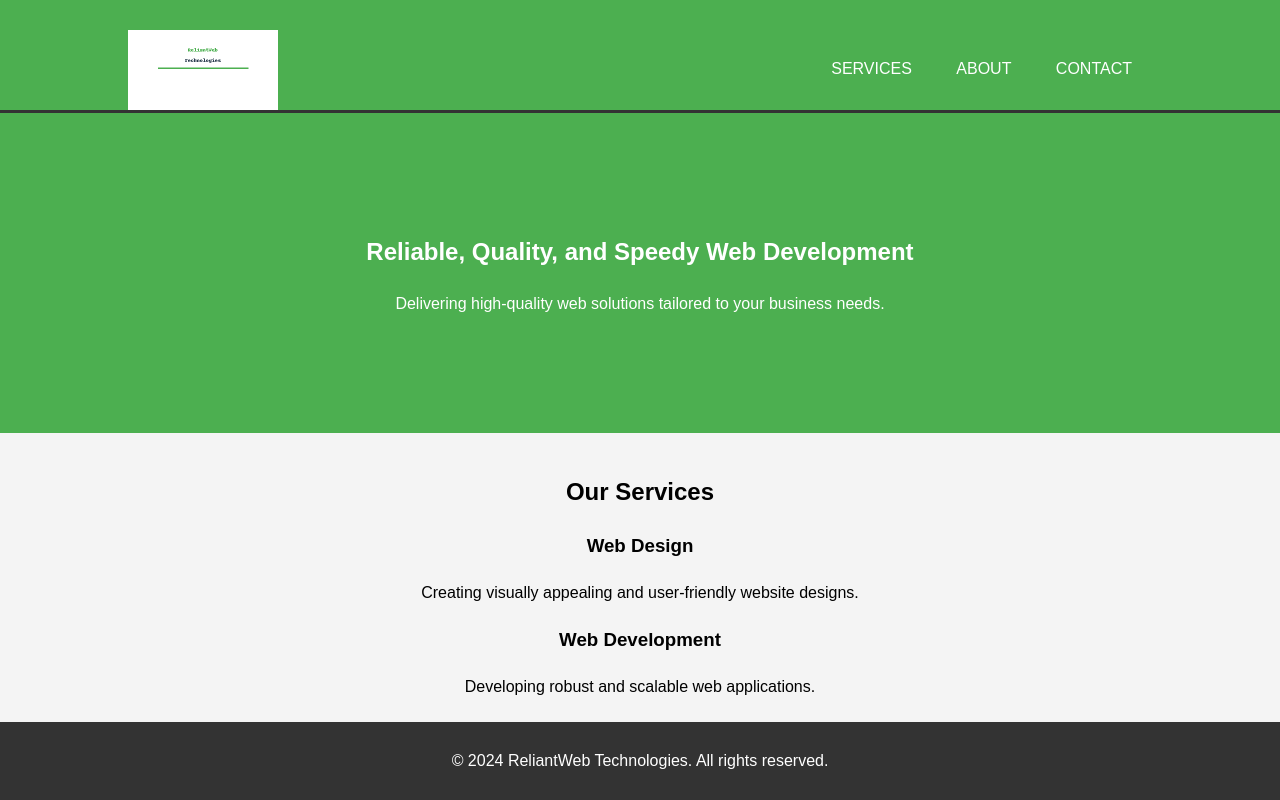
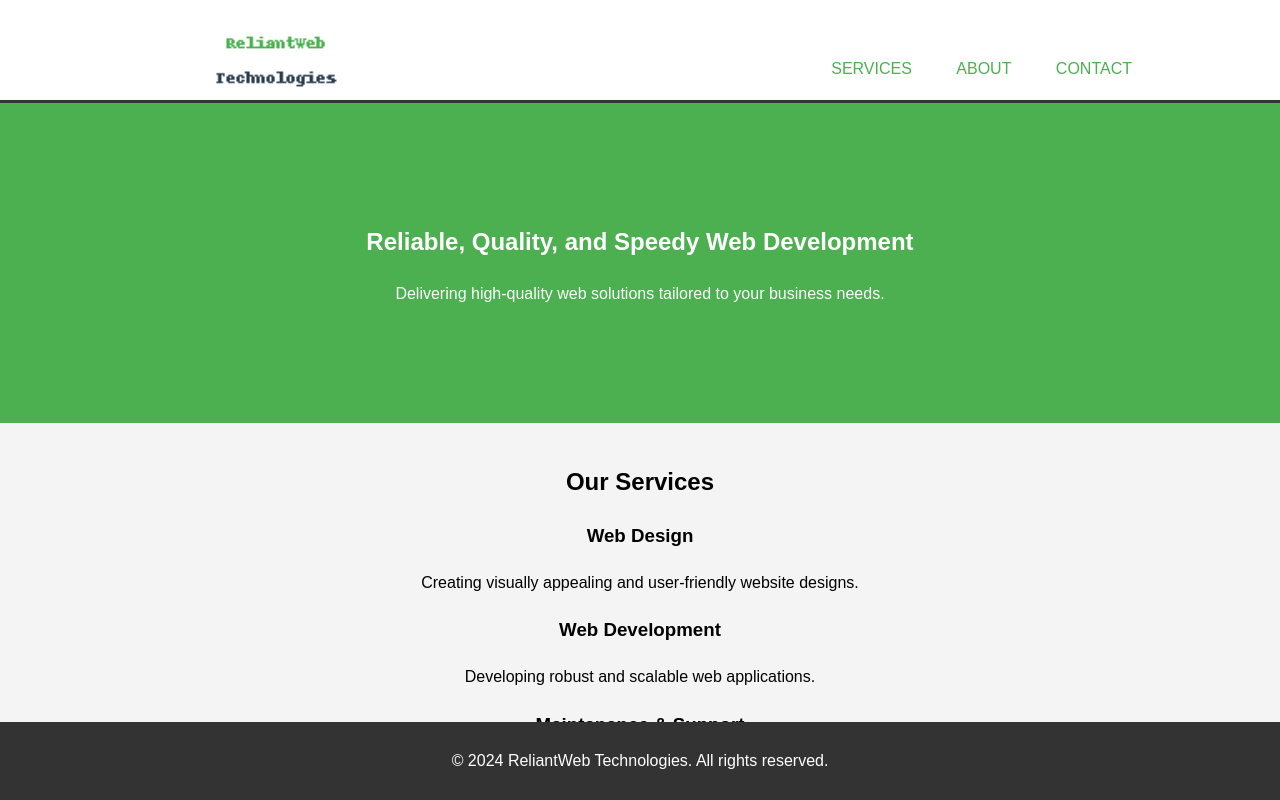
Before and after one commit to arturopie/reliant-web-technology, a plain HTML site: page index.html in a window 1280 px wide. Shown: the top 800 px of the page. Drawn offline with Linux system fonts and the light colour scheme.

Commit message:
improves logo rendering and header

```diff
--- a/index.html
+++ b/index.html
@@ -9,7 +9,7 @@
 <body>
     <header>
         <div class="container">
-            <img src="reliantweb_logo_v2.png" alt="ReliantWeb Technologies Logo" class="logo">
+            <img src="logo-trimmed-3.png" alt="ReliantWeb Technologies Logo" class="logo">
             <nav>
                 <ul>
                     <li><a href="#services">Services</a></li>
--- a/styles.css
+++ b/styles.css
@@ -13,15 +13,15 @@ body {
 }
 
 header {
-    background: #4CAF50;
-    color: #fff;
+    color: #4CAF50;
+    background: #fff;
     padding-top: 30px;
     min-height: 70px;
     border-bottom: #333333 3px solid;
 }
 
 header a {
-    color: #fff;
+    color: #4CAF50;
     text-decoration: none;
     text-transform: uppercase;
     font-size: 16px;
@@ -39,9 +39,8 @@ header li {
 
 header .logo {
     float: left;
-    width: 150px;
+    width: 300px;
     height: auto;
-    margin-top: -20px;
 }
 
 header nav {
```
Also changed, not shown: logo-trimmed-3.png (added).
